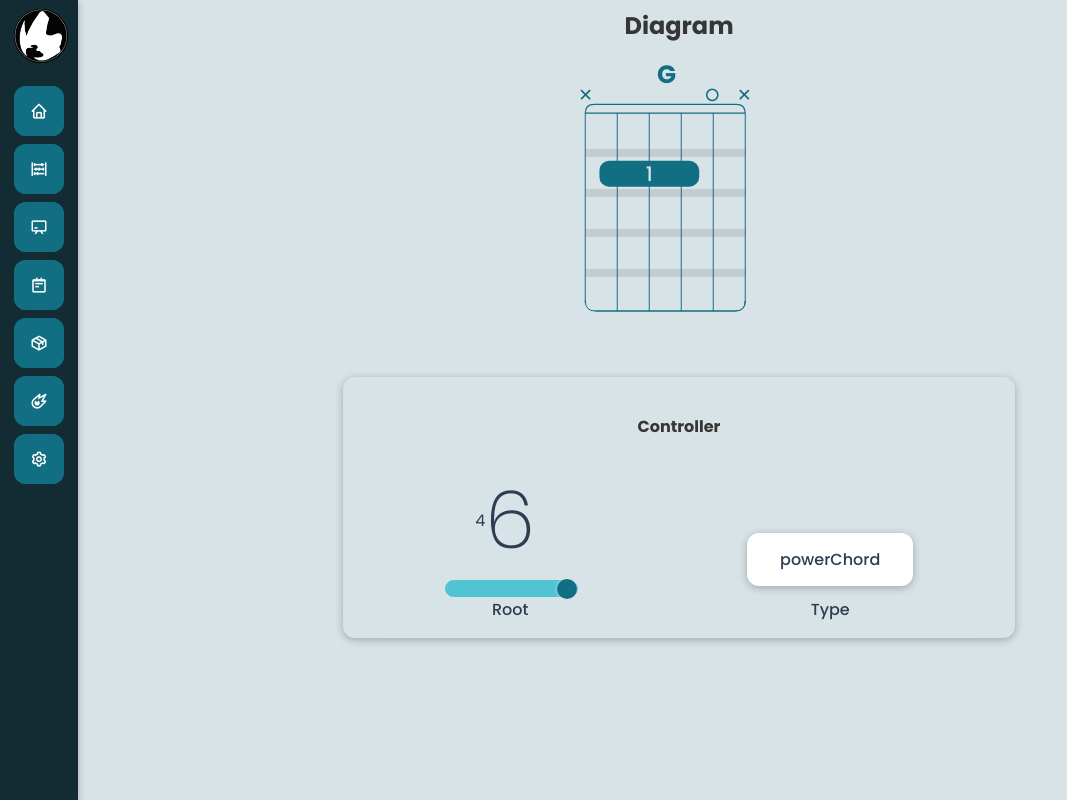
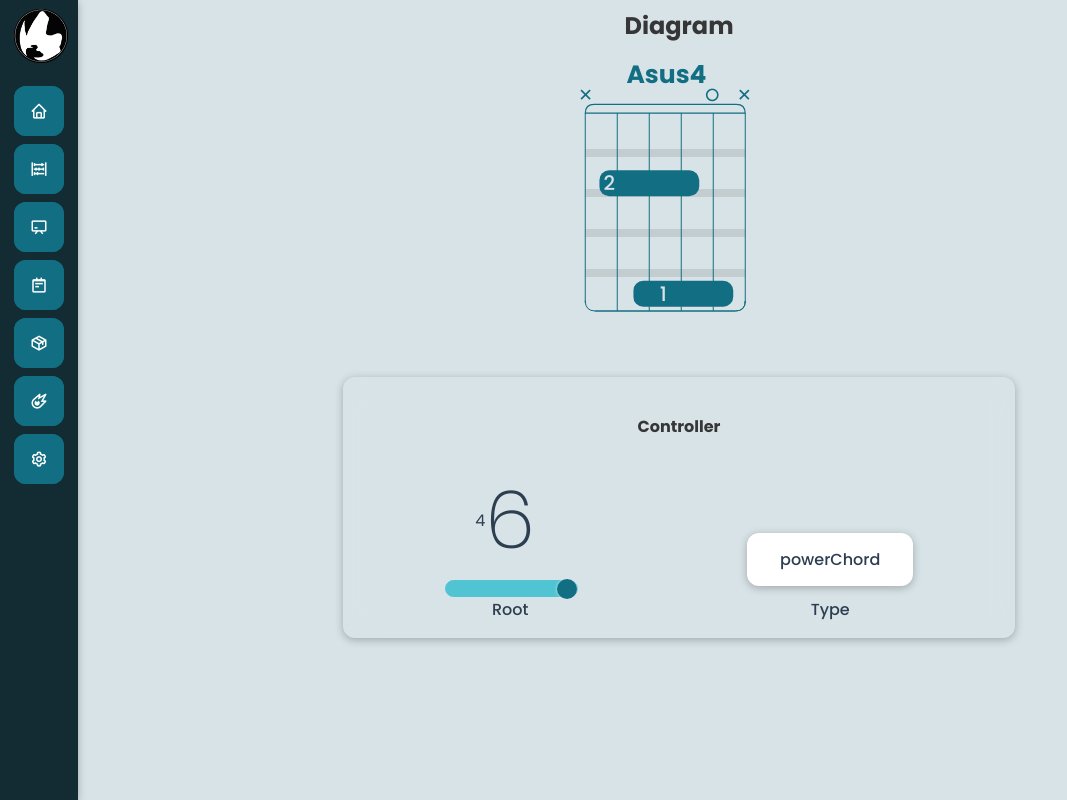
Before and after one commit to goldovsky/the-black-book, a Vue app: page /chordsdiagrams in a window 1280 px wide. Shown: the whole page, without its empty margins (0-1067 px from the left). Built offline with nearby package versions, Linux system fonts and the light colour scheme.

Commit message:
feat(): dynamic chord name

```diff
--- a/src/components/views/ViewChordsDiagrams.vue
+++ b/src/components/views/ViewChordsDiagrams.vue
@@ -3,7 +3,7 @@
     <h1>Diagram</h1>
     <div class="chorddiagramparentdiv">
         <chord-diagram
-          name="G"
+          :name="chordName"
           nut-position="0"
           :chord="chord"
         ></chord-diagram>
@@ -42,19 +42,25 @@ export default {
   data() {
     return {
       dataChords: DATA_CHORDS,
-      chord: {}
+      chord: {},
+      chordName: ""
     };
   },
   created() {
     // G
-    this.setChord(this.dataChords['tuning_standard']['nb_strings_6']['root_on_string_6']['major']['caged_g']);
+    //this.setChord(this.dataChords['tuning_standard']['nb_strings_6']['root_on_string_6']['major']['caged_g']);
     // A
-    this.setChord(this.dataChords['tuning_standard']['nb_strings_6']['root_on_string_5']['major']['caged_a']);
-    //this.setChord(this.dataChords['tuning_standard']['nb_strings_6']['root_on_string_5']['major']['caged_a_sus_4']);
+    //this.setChord(this.dataChords['tuning_standard']['nb_strings_6']['root_on_string_5']['major']['caged_a']);
+    // Asus4
+    this.setChord(this.dataChords['tuning_standard']['nb_strings_6']['root_on_string_5']['major']['caged_a_sus_4']);
+    this.setChordName('Asus4');
   },
   methods: {
     setChord(chord) {
       this.chord = chord;
+    },
+    setChordName(name) {
+      this.chordName = name;
     }
   }
 };
```
